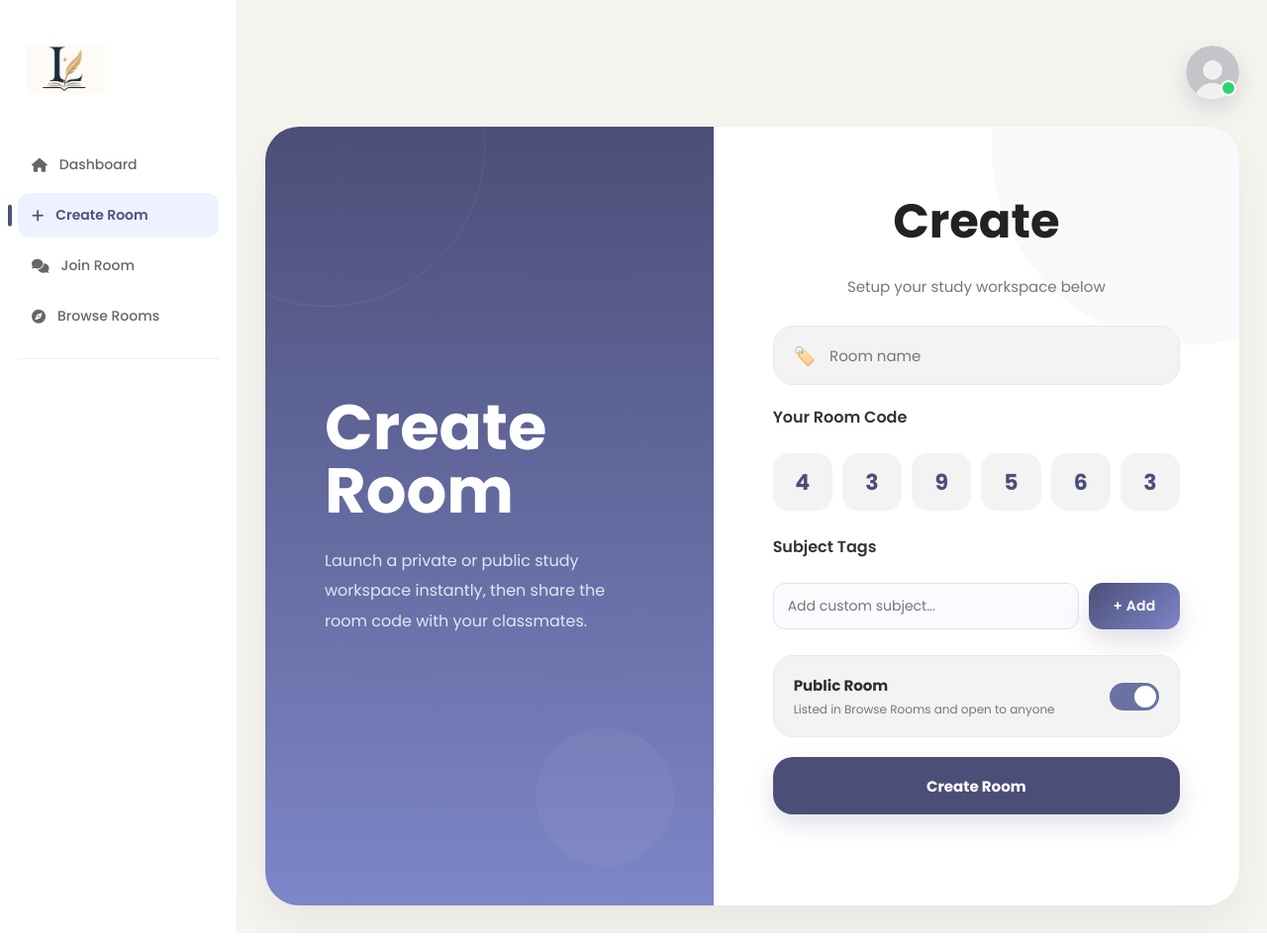
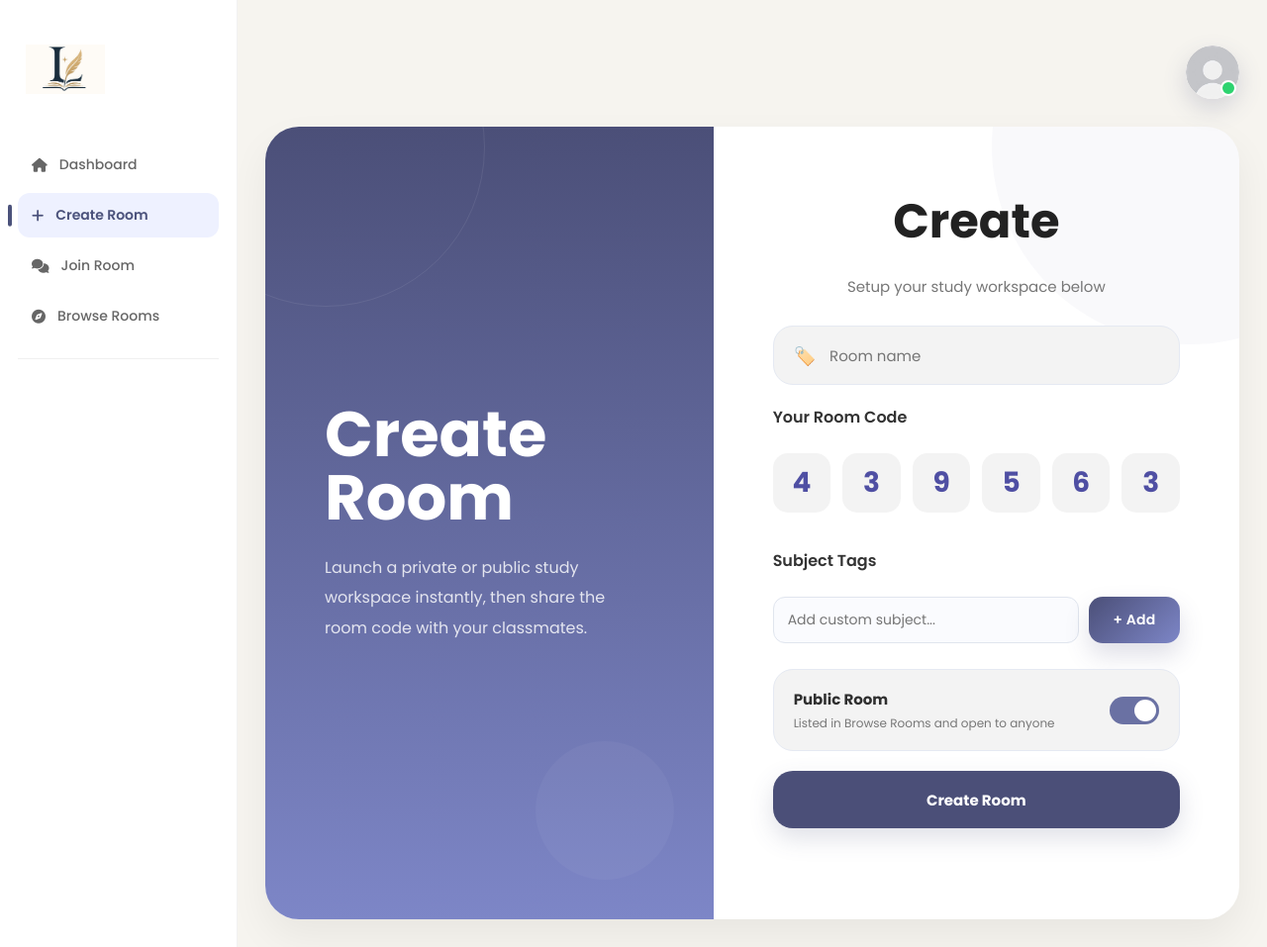
Before and after one commit to 027vibhu/AI39B_Group2_-study-group-platform-, a Flask app: page /create_room in a window 1280 px wide. Shown: the whole page at 99% size. Run offline with Flask 3, Linux system fonts and the light colour scheme; the visitor is signed in with stand-in values (Sample User, id 1); data that the repository does not hold is empty; parts of the project's set-up code (start-up, migrations or seed data) failed here and were passed over; some libraries are stand-ins or nearby versions.

Commit message:
Added html

```diff
--- a/app/templates/createroom.html
+++ b/app/templates/createroom.html
@@ -27,7 +27,7 @@
 
       <div class="form-box">
 
-        <h2>Create</h2>
+        <h2 class="title">Create</h2>
 
         <p class="subtitle">
           Setup your study workspace below
@@ -44,9 +44,9 @@
 
           <label class="label">Your Room Code</label>
 
-          <div class="code-grid">
+          <div class="room-code">
             {% for char in room_code %}
-            <input type="text" maxlength="1" value="{{ char }}" readonly>
+            <div class="code-box">{{ char }}</div>
             {% endfor %}
           </div>
 
```
